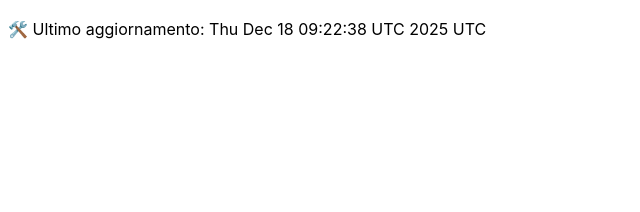
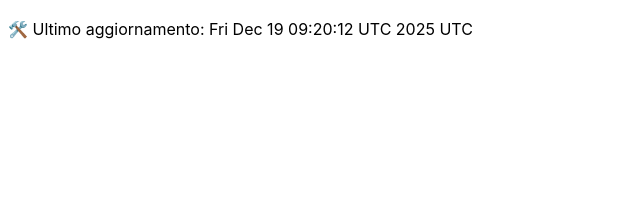
Before and after one commit to DanteTrb/DanteTrb.github.io, a Jekyll site: the page built from badges.md, in a window 1280 px wide. Shown: the top 212 px of the page, without its empty margins (0-640 px from the left). Built offline with Jekyll 4.4.1, drawn with Linux system fonts in a browser that asks for light colours; our own code applies the rules of GitHub Pages for plain Markdown files.

Commit message:
🛠️ Aggiornamento automatico badge

```diff
--- a/badges.md
+++ b/badges.md
@@ -1 +1 @@
-🛠️ Ultimo aggiornamento: Thu Dec 18 09:22:38 UTC 2025 UTC
+🛠️ Ultimo aggiornamento: Fri Dec 19 09:20:12 UTC 2025 UTC
```
